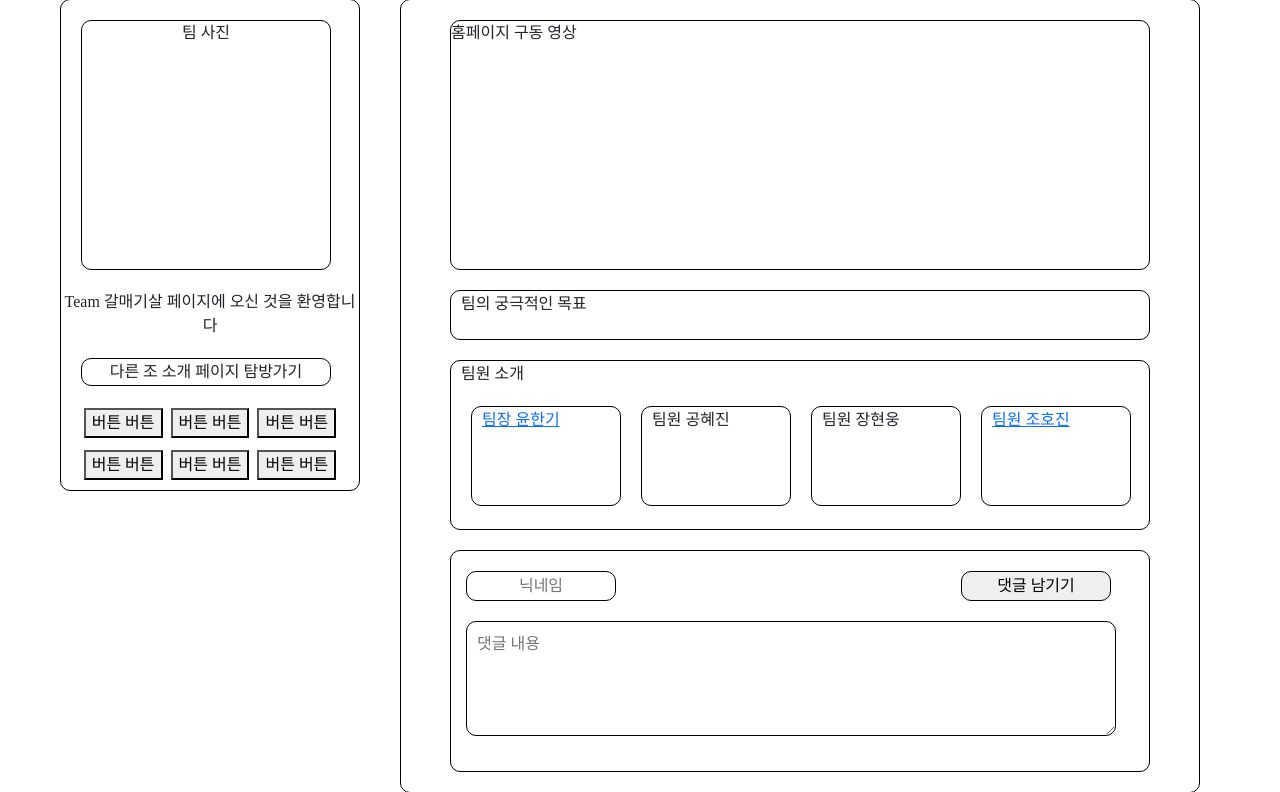
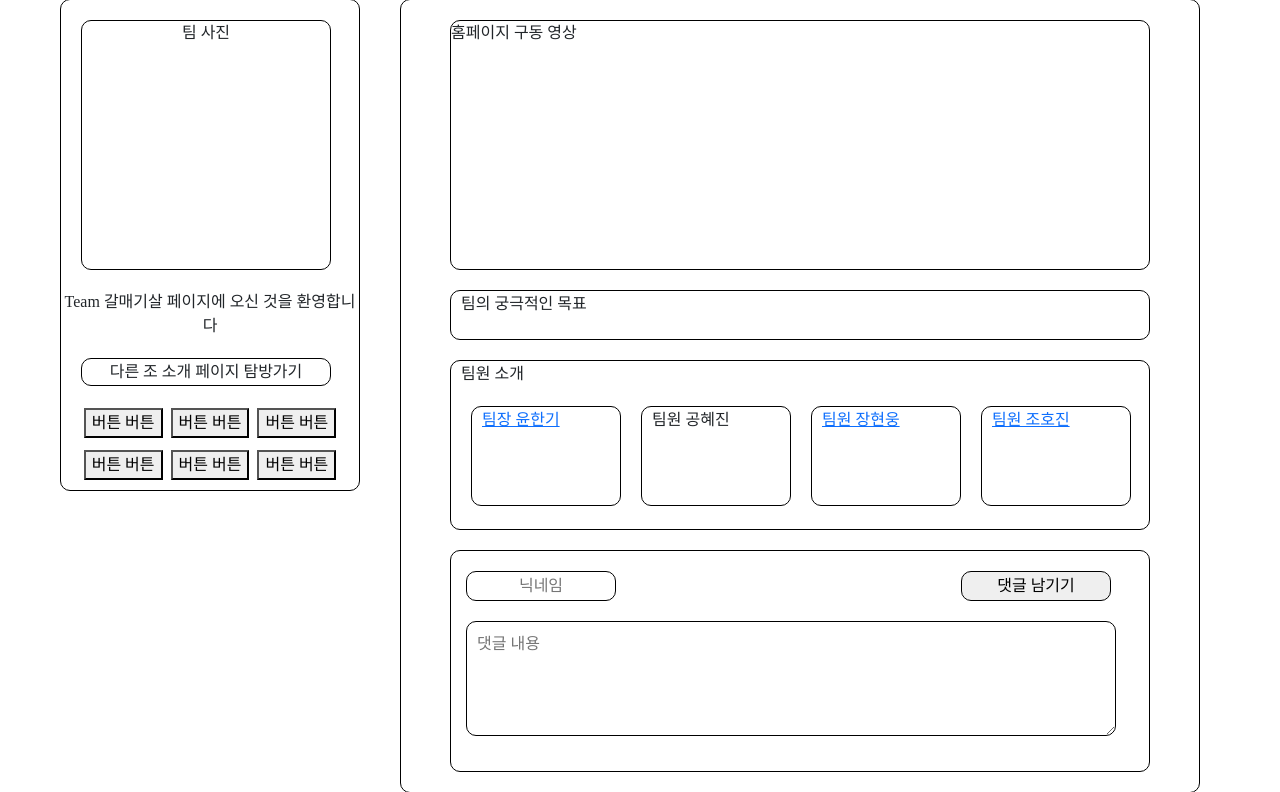
Before and after one commit to SEVIL-K/23.08_mini_project_01, a Flask app: page / in a window 1280 px wide. Shown: the part 41-833 px from the top of the page. Run offline with Flask 3, Linux system fonts and the light colour scheme; data that the repository does not hold is empty.

Commit message:
m3 링크 a태그 수정

```diff
--- a/templates/index.html
+++ b/templates/index.html
@@ -332,7 +332,7 @@
                 <!-- 이름을 넣는게 좋을거같아서 추가했습니다. -->
                 <div class="member"><a href="http://localhost:5000/m1">팀장 윤한기</a></div>
                 <div class="member">팀원 공혜진</div>
-                <div class="member"><a href="http://localhost:5000/m3"></a>팀원 장현웅</div>
+                <div class="member"><a href="http://localhost:5000/m3">팀원 장현웅</a></div>
                 <div class="member"><a href="http://localhost:5000/m4">팀원 조호진</a></div>
             </div>
 
```
